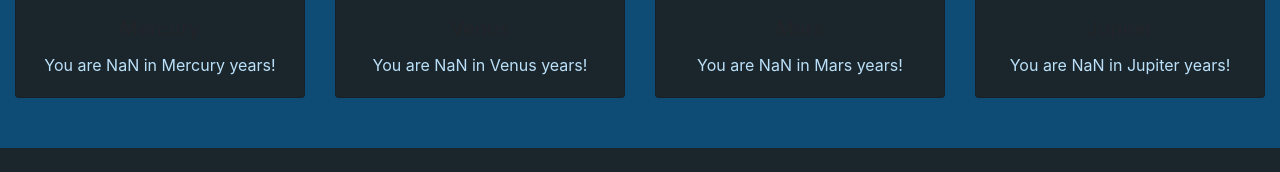
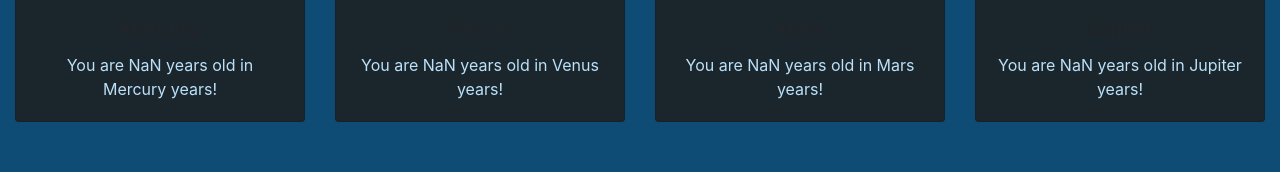
Before and after one commit to donnymays/galactic-calculator, a website built with webpack: page src/index.html in a window 1280 px wide. Both pictures are taken after typing "Sample" into the empty fields and a click on the button "Submit!". Shown: the part 640-812 px from the top of the page. Built offline with nearby package versions, Linux system fonts and the light colour scheme.

Commit message:
added template literals to UI logic - final commit before submission

```diff
--- a/src/css/styles.css
+++ b/src/css/styles.css
@@ -22,6 +22,6 @@ p, label {
 }
 
 
-/* #planets {
+#planets {
   display: none;
-} */
+}
--- a/src/index.html
+++ b/src/index.html
@@ -27,7 +27,7 @@
                 <img class="card-img-top mx-auto" src="https://1.bp.blogspot.com/-dg53m9dMGow/XJIIDwVXCqI/AAAAAAAAAUE/-rs3hG6xeC0xXujU8MXZPlgYZthiO5J9wCEwYBhgL/s1600/Screenshot_20190320-145424.png" alt="Mercury image">
                 <div class="card-body">
                   <h5 class="card-title">Mercury</h5>
-                  <p class="card-text">You are <span id="mercuryAge"></span> in Mercury years!</p>
+                  <p class="card-text"><span id="mercuryAge"></span> in Mercury years!</p>
                 </div>
               </div>
             </div>
@@ -38,7 +38,7 @@
                 <img class="card-img-top mx-auto" src="https://solarsystem.nasa.gov/internal_resources/4319" alt="Venus image">
                 <div class="card-body">
                   <h5 class="card-title">Venus</h5>
-                  <p class="card-text">You are <span id="venusAge"></span> in Venus years!</p>
+                  <p class="card-text"><span id="venusAge"></span> in Venus years!</p>
                 </div>
               </div>
             </div>
@@ -49,7 +49,7 @@
                 <img class="card-img-top mx-auto" src="https://static01.nyt.com/images/2017/04/29/science/29tb-mars_promo/29tb-mars_promo-videoSixteenByNineJumbo1600.jpg" alt="Mars image">
                 <div class="card-body">
                   <h5 class="card-title">Mars</h5>
-                  <p class="card-text">You are <span id="marsAge"></span> in Mars years!</p>
+                  <p class="card-text"><span id="marsAge"></span> in Mars years!</p>
                 </div>
               </div>
             </div>
@@ -60,7 +60,8 @@
                 <img class="card-img-top mx-auto" src="https://cdn.hswstatic.com/gif/jupiter.jpg" alt="Jupiter image">
                 <div class="card-body">
                   <h5 class="card-title">Jupiter</h5>
-                  <p class="card-text">You are <span id="jupiterAge"></span> in Jupiter years!</p>
+                  <p class="card-text"><span id="jupiterAge"></span>
+                    in Jupiter years!</p>
                 </div>
               </div>
             </div>
--- a/src/main.js
+++ b/src/main.js
@@ -17,10 +17,12 @@ $(document).ready(function() {
     let ageOnMars = spaceAge.marsAge(ageInput);
     let ageOnJupiter = spaceAge.jupiterAge(ageInput);
 
-    $("span#mercuryAge").text(ageOnMercury);
-    $("span#venusAge").text(ageOnVenus);
-    $("span#marsAge").text(ageOnMars);
-    $("span#jupiterAge").text(ageOnJupiter);
+
+
+    $("span#mercuryAge").text(`You are ${ageOnMercury} years old`);
+    $("span#venusAge").text(`You are ${ageOnVenus} years old`);
+    $("span#marsAge").text(`You are ${ageOnMars} years old`);
+    $("span#jupiterAge").text(`You are ${ageOnJupiter} years old`);
 
     $("#planets").show();
   });
```
